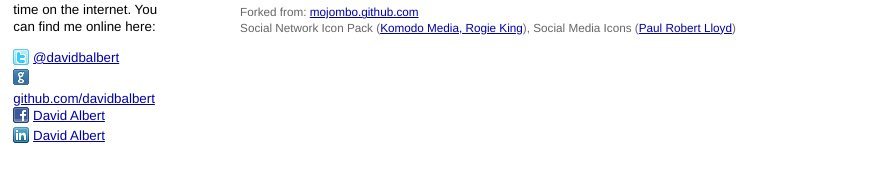
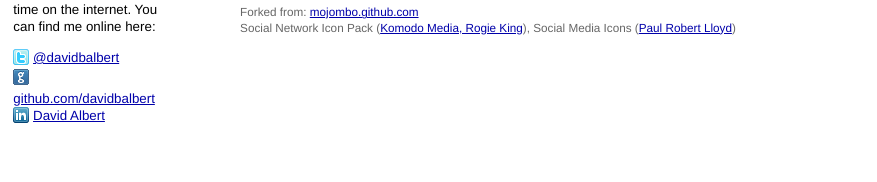
Before and after one commit to davidbalbert/davidbalbert.github.io, a Jekyll site: the page built from index.html, in a window 1280 px wide. Shown: the part 330-512 px from the top of the page, without its empty margins (0-877 px from the left). Built offline with Jekyll 4.4.1, drawn with Linux system fonts in a browser that asks for light colours; Markdown is read by kramdown in place of the engine named in the settings.

Commit message:
removed facebook link

```diff
--- a/_layouts/default.html
+++ b/_layouts/default.html
@@ -39,7 +39,6 @@
   <ul class="nav-list">
     <li><img alt="Twitter" src="images/twitter.png" /> <a href="http://twitter.com/davidbalbert">@davidbalbert</a></li>
     <li><img alt="GitHub" src="images/github.png" /> <a href="http://github.com/davidbalbert">github.com/davidbalbert</a></li>
-    <li><img alt="Facebook" src="images/facebook.png" /> <a href="http://facebook.com/davidbalbert">David Albert</a></li>
     <li><img alt="Linked In" src="images/linkedin.png" /> <a href="http://www.linkedin.com/in/davidbalbert">David Albert</a></li>
   </ul>
 </div>
```
